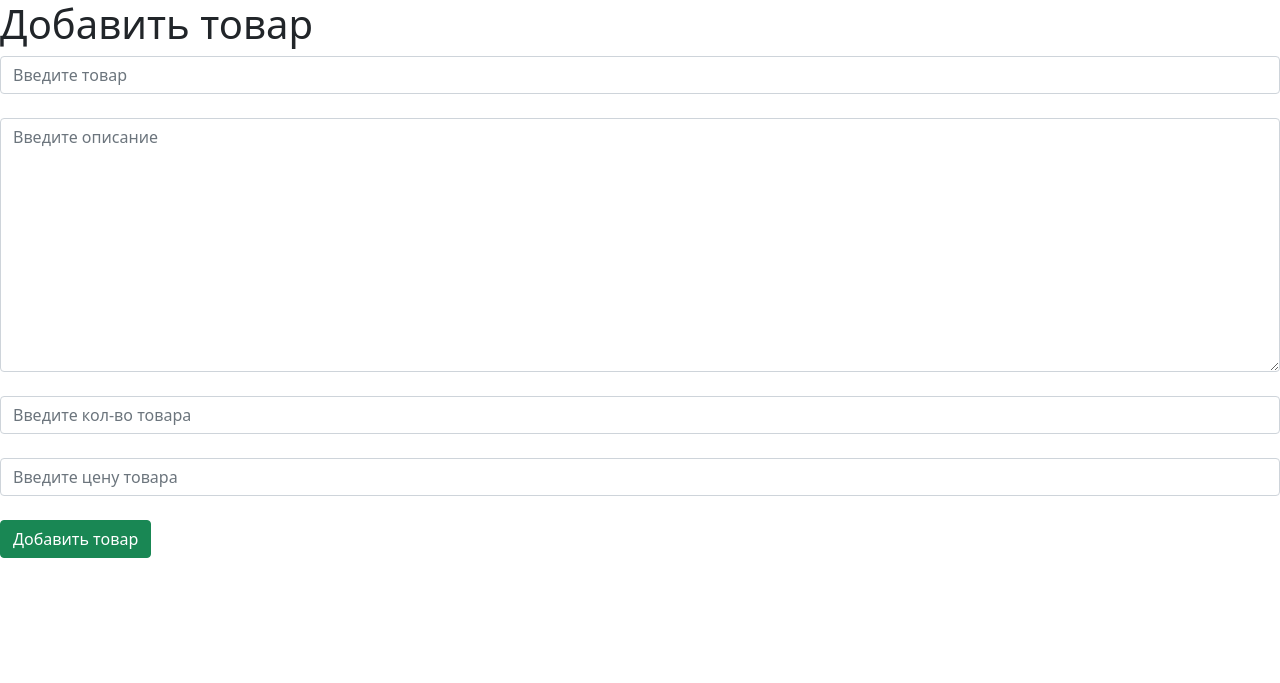
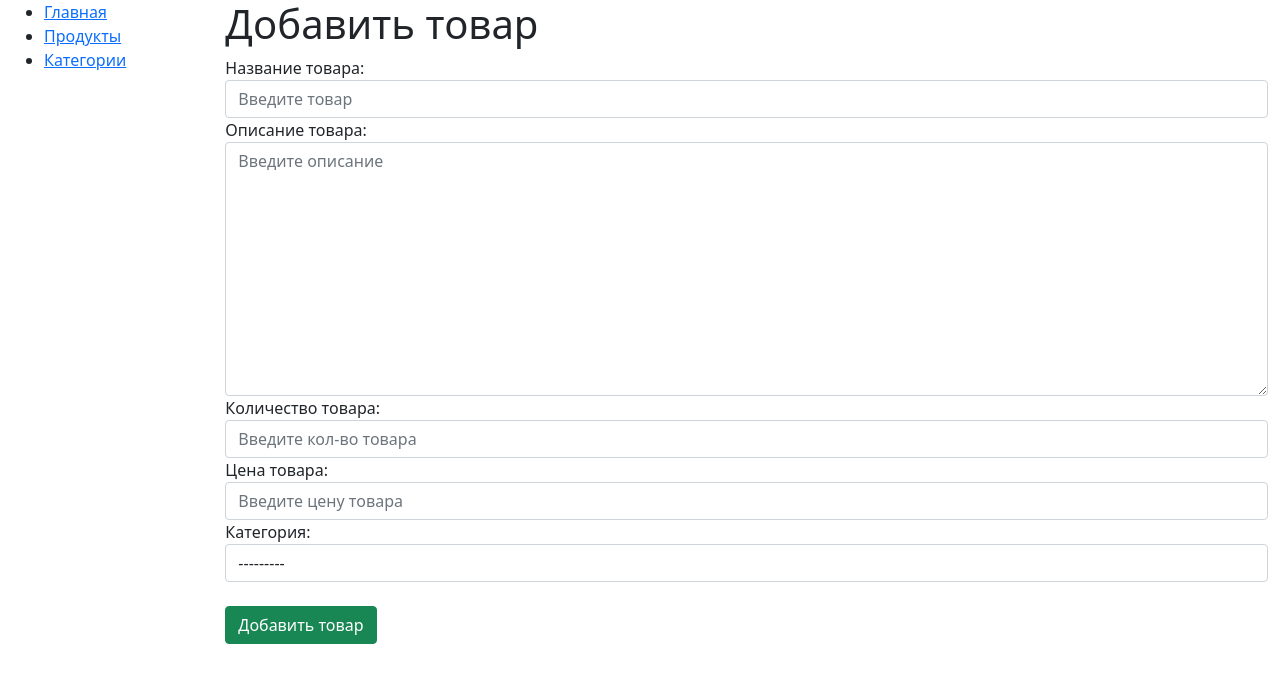
Before and after one commit to NatalyBasova/otus_project, a Django app: page /products/add in a window 1280 px wide. Shown: the top 683 px of the page. Run offline with Django 5.2, Linux system fonts and the light colour scheme; data that the repository does not hold is empty.

Commit message:
Link products and categories (#6)
* link with category
* add navbar

```diff
--- a/app/flow_meter/forms.py
+++ b/app/flow_meter/forms.py
@@ -1,11 +1,11 @@
 from .models import Product, Category
-from django.forms import ModelForm, TextInput, Textarea
+from django.forms import ModelForm, TextInput, Textarea, Select
 
 
 class ProductForm(ModelForm):
     class Meta:
         model = Product
-        fields = ["name", "description", "quantity", "price"]
+        fields = ["name", "description", "quantity", "price", "category"]
         widgets = {
             "name": TextInput(
                 attrs={"class": "form-control", "placeholder": "Введите товар"}
@@ -19,6 +19,9 @@ class ProductForm(ModelForm):
             "price": TextInput(
                 attrs={"class": "form-control", "placeholder": "Введите цену товара"}
             ),
+            "category": Select(
+                attrs={"class": "form-control", "placeholder": "Выберите категорию"}
+            ),
         }
 
 
--- a/app/flow_meter/jinja2/base.html
+++ b/app/flow_meter/jinja2/base.html
@@ -18,13 +18,17 @@
       rel="stylesheet"
     />
   </head>
-  <body class="d-flex flex-column h-100">
-    <header id="pageHeader" class="position-absolute w-100 bg-white">
-      {# {% include "navbar.html" %} #}
-    </header>
-    <main class="flex-shrink-0">{% block content %} {% endblock %}
+  <body>
+  <div class="container-fluid">
+    <div class="row">
+      <div class="col-sm-2">
+      {% include "navbar.html" %}
+      </div>
 
-    {% block pagination %}
+      <div class="col-sm-10">
+      {% block content %} {% endblock %}
+
+      {% block pagination %}
     {% if is_paginated %}
         <div class="pagination">
             <span class="page-links">
@@ -41,8 +45,11 @@
         </div>
     {% endif %}
     {% endblock %}
-    </main>
 
+      </div>
+
+    </div>
+  </div>
     <script
       src="https://cdn.jsdelivr.net/npm/bootstrap@5.0.2/dist/js/bootstrap.bundle.min.js"
       integrity="sha384-MrcW6ZMFYlzcLA8Nl+NtUVF0sA7MsXsP1UyJoMp4YLEuNSfAP+JcXn/tWtIaxVXM"
--- a/app/flow_meter/jinja2/flow_meter/category_form.html
+++ b/app/flow_meter/jinja2/flow_meter/category_form.html
@@ -11,7 +11,7 @@
 <form method="post">
     {{ csrf_input }}
     <div class="form-group">
-        {{ form.name }}
+        {{ form.as_table() }}
     </div><br>
     <button type="submit" class="btn btn-success">Добавить категорию</button>
 </form>
--- a/app/flow_meter/jinja2/flow_meter/product_form.html
+++ b/app/flow_meter/jinja2/flow_meter/product_form.html
@@ -11,17 +11,7 @@
 <form method="post">
     {{ csrf_input }}
     <div class="form-group">
-        {{ form.name }}
-    </div><br>
-    <div class="form-group">
-        {{ form.description }}
-    </div><br>
-    <div class="form-group">
-        {{ form.quantity }}
-    </div><br>
-    <div class="form-group">
-        {# {{ form.title.label_tag }} #}
-        {{ form.price }}
+    {{ form.as_table() }}
     </div><br>
     <button type="submit" class="btn btn-success">Добавить товар</button>
 </form>
--- a/app/flow_meter/jinja2/flow_meter/product_update.html
+++ b/app/flow_meter/jinja2/flow_meter/product_update.html
@@ -23,6 +23,9 @@
         {# {{ form.title.label_tag }} #}
         {{ form.price }}
     </div><br>
+    <div class="form-group">
+        {{ form.category }}
+    </div><br>
     <button type="submit" class="btn btn-danger">Изменить товар</button>
     <a href="/products" class="btn btn-success">Оставить без изменений</a>
 </form>
--- /dev/null
+++ b/app/flow_meter/jinja2/navbar.html
@@ -0,0 +1,7 @@
+{% block sidebar %}
+  <ul class="sidebar-nav">
+    <li><a href="{{ url('index') }}">Главная</a></li>
+    <li><a href="{{ url('products') }}">Продукты</a></li>
+    <li><a href="{{ url('categories') }}">Категории</a></li>
+  </ul>
+{% endblock %}
--- a/app/flow_meter/models.py
+++ b/app/flow_meter/models.py
@@ -1,15 +1,13 @@
 from django.db import models
 
 
-
 class Category(models.Model):
-    name = models.CharField(max_length=200, db_index=True)
-
+    name = models.CharField(max_length=200, verbose_name="Категория", db_index=True)
 
     class Meta:
-        ordering = ('name',)
-        verbose_name = 'Категория'
-        verbose_name_plural = 'Категории'
+        ordering = ("name",)
+        verbose_name = "Категория"
+        verbose_name_plural = "Категории"
 
     def __str__(self):
         return self.name
@@ -32,7 +30,9 @@ class Product(models.Model):
         null=True,
         blank=True,
     )
-    category = models.TextField(max_length=12, null=True, blank=True)
+    category = models.ForeignKey(
+        "Category", on_delete=models.SET_NULL, verbose_name="Категория", null=True
+    )
 
     def __str__(self):
         return self.name
```
Also changed, not shown: app/flow_meter/migrations/0002_alter_product_category_alter_product_name_and_more.py (added), app/flow_meter/migrations/0003_alter_category_name_alter_product_category.py (added).
